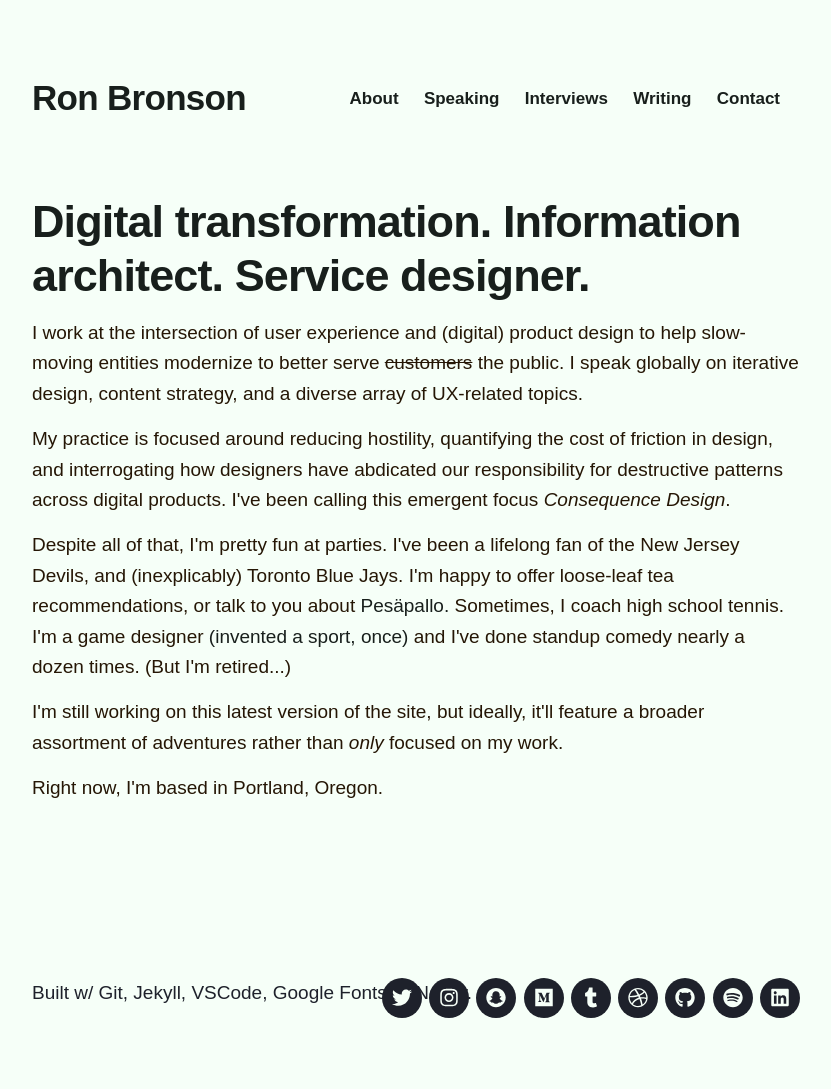
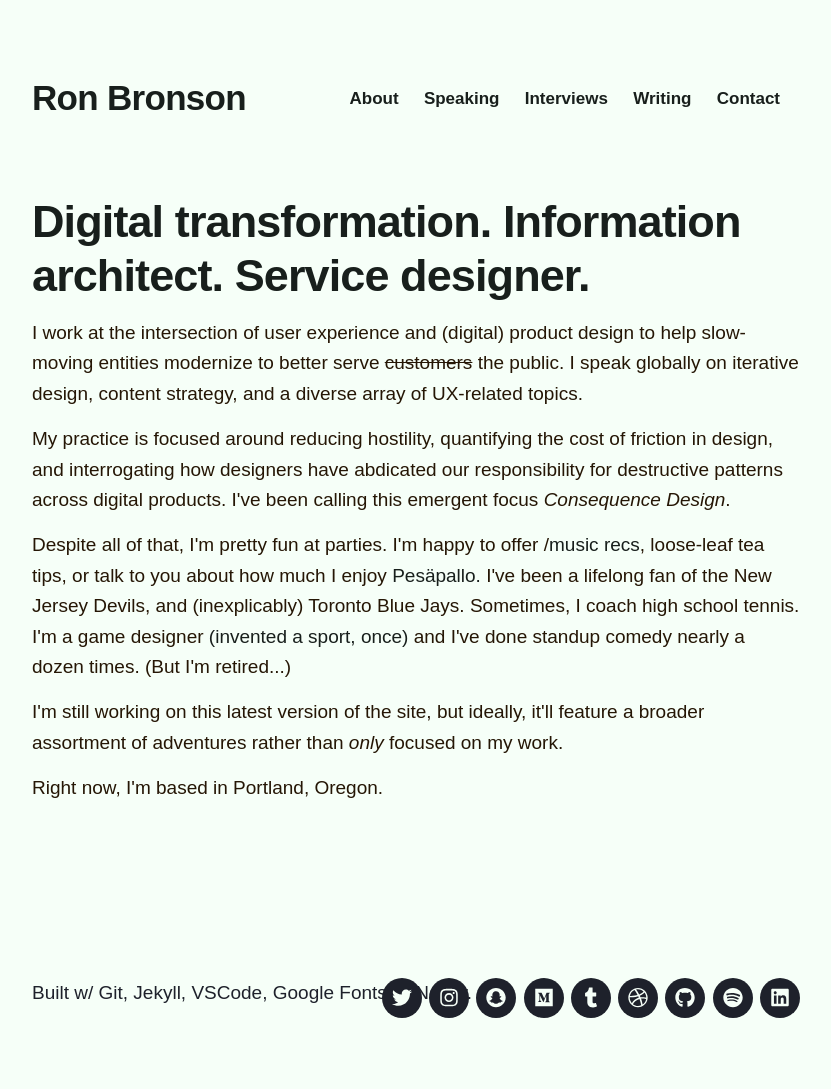
Before and after one commit to quarterback/2020-home, a Jekyll site: the page built from index.html, in a window 1280 px wide. Shown: the whole page, without its empty margins (224-1055 px from the left). Built offline with Jekyll 4.4.1, drawn with Linux system fonts in a browser that asks for light colours; nearby versions of some CDN libraries; some web fonts are replaced.

Commit message:
Update index.html

```diff
--- a/index.html
+++ b/index.html
@@ -14,7 +14,7 @@ featured_image: /images/social.jpg
 
 	 <p>My practice is focused around reducing hostility, quantifying the cost of friction in design, and interrogating how designers have abdicated our responsibility for destructive patterns across digital products. I've been calling this emergent focus <em>Consequence Design</em>. </p>
 
-		<p>Despite all of that, I'm pretty fun at parties. I've been a lifelong fan of the New Jersey Devils, and (inexplicably) Toronto Blue Jays. I'm happy to offer loose-leaf tea recommendations, or talk to you about <a href="https://www.youtube.com/watch?v=H_navSFGj0I">Pesäpallo.</a>
+		<p>Despite all of that, I'm pretty fun at parties.  I'm happy to offer /<a href="https://www.last.fm/user/omnivoreron">music recs</a>, loose-leaf tea tips, or talk to you about how much I enjoy <a href="https://www.youtube.com/watch?v=H_navSFGj0I">Pesäpallo.</a>  I've been a lifelong fan of the New Jersey Devils, and (inexplicably) Toronto Blue Jays.
 		Sometimes, I coach high school tennis. I'm a game designer <a href="https://en.wikipedia.org/wiki/Tennis_polo">(invented a sport, once)</a> and I've done standup comedy nearly a dozen times. (But I'm retired...)
 
 		<p>I'm still working on this latest version of the site, but ideally, it'll feature a broader assortment of adventures rather than <em>only</em> focused on my work. </p>
```
